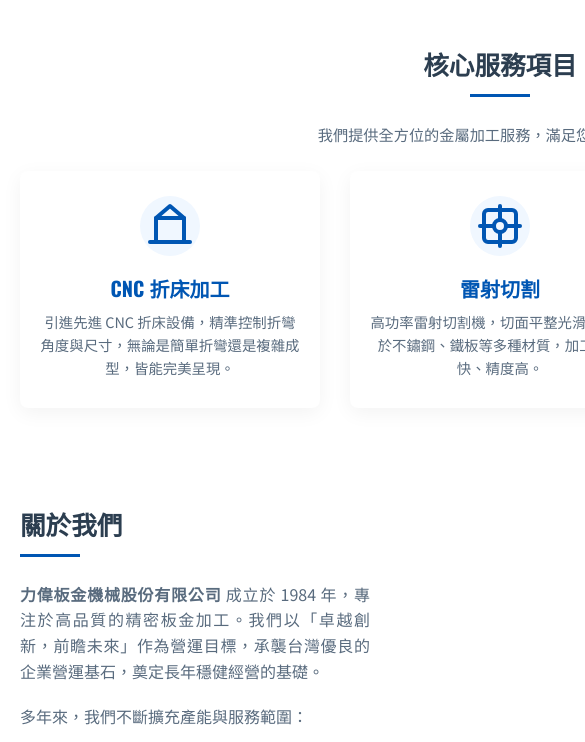
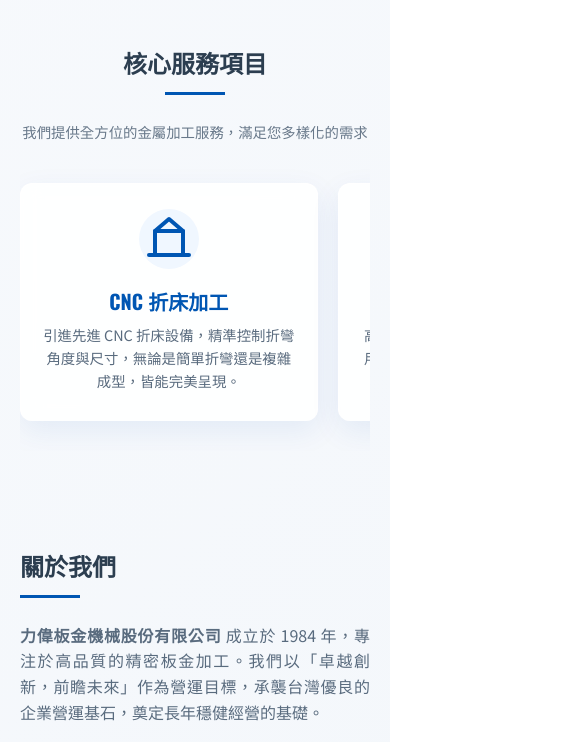
Before and after one commit to haowen325/leaderway-web, a plain HTML site: page index.html in a window 390 px wide. Shown: the part 906-1648 px from the top of the page, 585 px wide, since content can reach past the window. Drawn offline with nearby package versions, Linux system fonts and the light colour scheme.

Commit message:
Add files via upload

```diff
--- a/style.css
+++ b/style.css
@@ -18,6 +18,7 @@
     /* Changed from dark #1a1e21 to light gray */
     --white: #ffffff;
     --border-color: #e2e8f0;
+    --bg-gradient: linear-gradient(135deg, #f8fafd 0%, #eff4f9 100%);
 
     /* Spacing & Layout */
     --container-width: 1200px;
@@ -47,8 +48,8 @@ body {
     color: var(--text-dark);
     line-height: 1.6;
     overflow-x: hidden;
-    background-color: var(--bg-light);
-    /* Ensure body is white */
+    background: var(--bg-gradient);
+    min-height: 100vh;
 }
 
 h1,
@@ -466,13 +467,14 @@ footer p {
 }
 
 .capability-card {
-    background: var(--white);
+    background: rgba(255, 255, 255, 0.9);
+    backdrop-filter: blur(10px);
     padding: 30px;
-    /* Reduced from 40px */
-    border-radius: 8px;
-    box-shadow: 0 5px 20px rgba(0, 0, 0, 0.05);
+    border-radius: 12px;
+    box-shadow: 0 10px 30px rgba(0, 74, 173, 0.08);
     text-align: center;
     transition: var(--transition);
+    border: 1px solid rgba(255, 255, 255, 0.8);
     border-bottom: 4px solid transparent;
 }
 
@@ -821,10 +823,37 @@ footer p {
     }
 
     .company-name {
-        font-size: 1.15rem;
-        white-space: normal;
-        line-height: 1.2;
-        max-width: 200px;
+        font-size: 1rem;
+        white-space: nowrap;
+        font-weight: bold;
+        color: var(--primary-blue);
+    }
+
+    .logo img {
+        height: 45px;
+    }
+
+    /* Mobile Carousel with Snap */
+    .capabilities-grid {
+        display: flex;
+        overflow-x: auto;
+        scroll-snap-type: x mandatory;
+        padding: 20px 0;
+        gap: 20px;
+        -webkit-overflow-scrolling: touch;
+        scrollbar-width: none;
+        /* Hide scrollbar Firefox */
+    }
+
+    .capabilities-grid::-webkit-scrollbar {
+        display: none;
+        /* Hide scrollbar Chrome/Safari */
+    }
+
+    .capability-card {
+        flex: 0 0 85%;
+        scroll-snap-align: center;
+        margin-bottom: 10px;
     }
 
     /* Mobile Hero Adjustments */
@@ -849,13 +878,14 @@ footer p {
     }
 
     .section-title {
-        font-size: 1.6rem;
+        font-size: 1.5rem;
     }
 
     .section-subtitle {
-        margin-bottom: 25px;
+        margin-bottom: 20px;
         text-align: center;
-        font-size: 0.95rem;
+        font-size: 0.9rem;
+        opacity: 0.9;
     }
 
     .stats {
```
